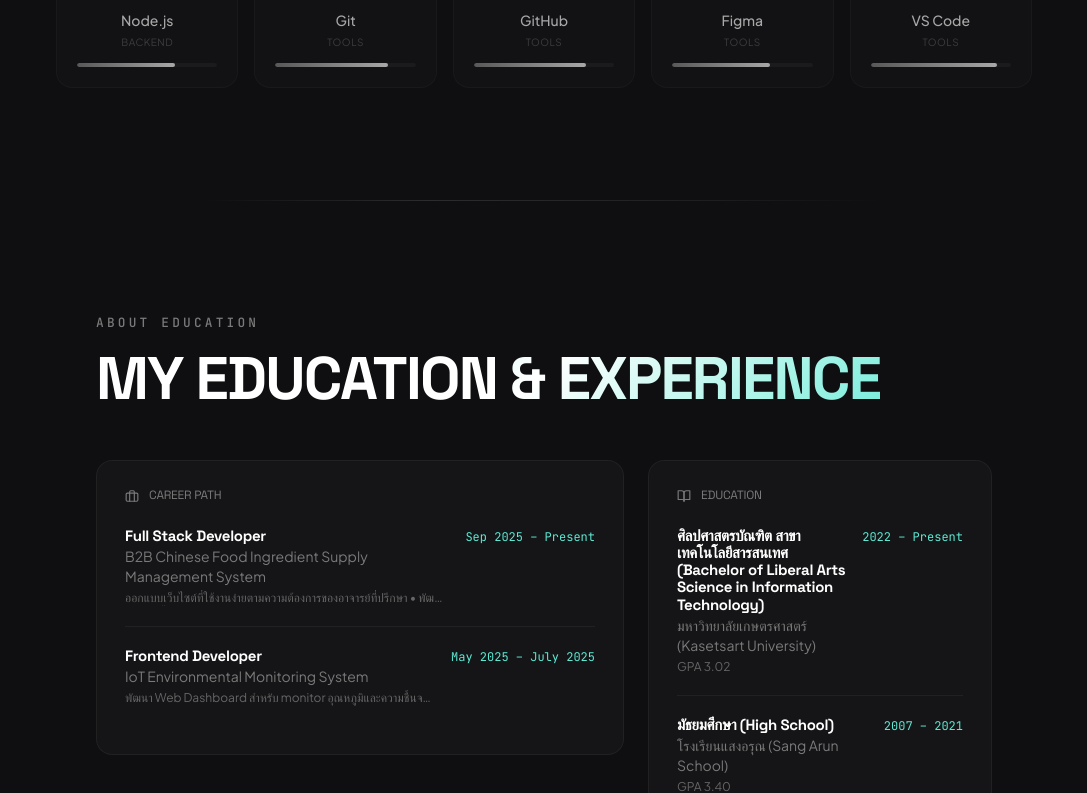
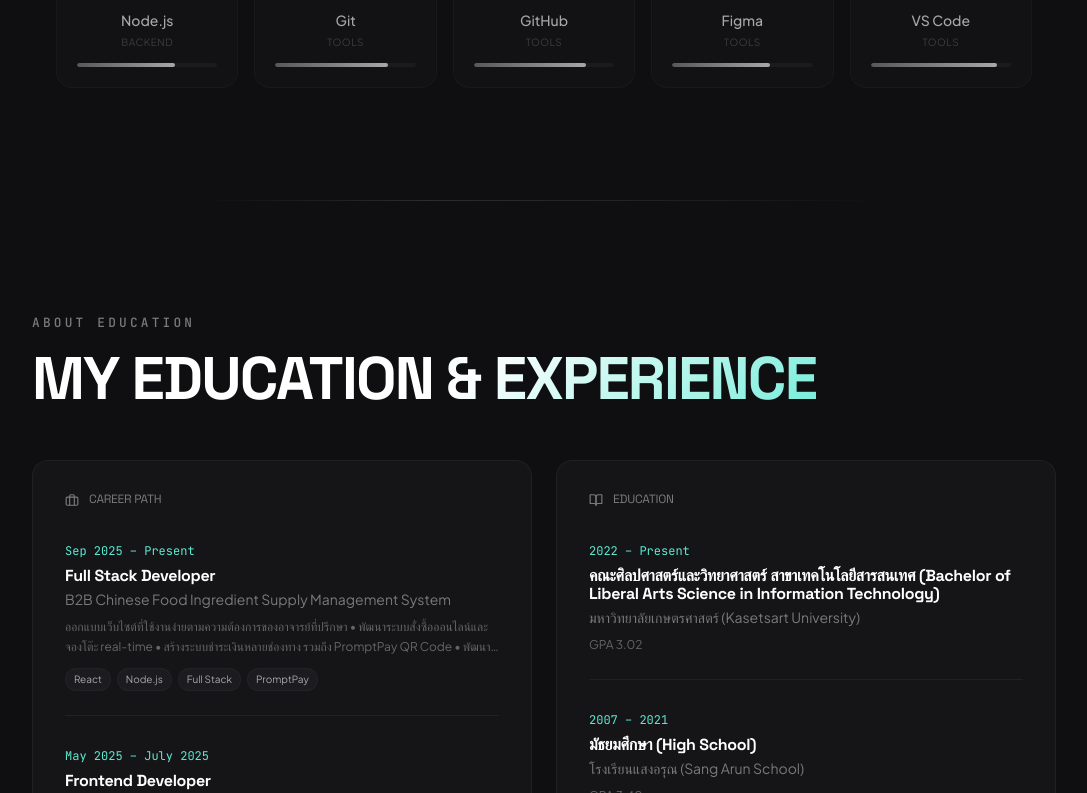
Before and after one commit to rujipob1-png/my_resume, a React (Vite) app: page / in a window 1280 px wide. Shown: the part 2007-2800 px from the top of the page, without its empty margins (96-1183 px from the left). Built offline with nearby package versions, Linux system fonts and the light colour scheme; the HTML template or start-up script is replaced by a standard one.

Commit message:
ล่าสุด

```diff
--- a/src/components/Contact.jsx
+++ b/src/components/Contact.jsx
@@ -50,7 +50,7 @@ export default function Contact() {
         >
           <p className="section-subtext">Get in touch</p>
           <h2 className="section-headtext mt-2">
-            มา<span className="gradient-text"> พูดคุย </span>กัน
+            LET'S<span className="gradient-text"> WORK </span> TOGETHER
           </h2>
           <p className="text-dark-300/70 mt-4 max-w-lg text-[15px]">
             สนใจจะร่วมงานหรือมีคำถามอะไร ส่งข้อความมาได้เลยครับ!
--- a/src/components/Experience.jsx
+++ b/src/components/Experience.jsx
@@ -9,29 +9,44 @@ function CareerItem({ data, index, inView, isLast }) {
       initial={{ opacity: 0, y: 16 }}
       animate={inView ? { opacity: 1, y: 0 } : {}}
       transition={{ delay: 0.1 * index, duration: 0.45, ease: [0.22, 1, 0.36, 1] }}
-      className={`py-5 ${!isLast ? "border-b border-dark-600/30" : ""}`}
+      className={`py-6 ${!isLast ? "border-b border-dark-600/30" : ""}`}
     >
-      <div className="flex items-start justify-between gap-4">
-        <div className="min-w-0">
-          <h3 className="text-[15px] font-bold text-white font-heading leading-snug">
+      {/* Date */}
+      <span className="inline-block text-xs text-accent-400 font-mono mb-2">
+        {data.date}
+      </span>
+
+      {/* Title & company */}
+      <h3 className="text-base font-bold text-white font-heading leading-snug">
         {data.title || data.degree}
       </h3>
-          <p className="text-sm text-dark-400 mt-0.5">
+      <p className="text-sm text-dark-400 mt-1">
         {data.company || data.school}
       </p>
+
+      {/* Summary line */}
       {data.points && (
-            <p className="text-xs text-dark-400/80 mt-1 line-clamp-1">
+        <p className="text-xs text-dark-400/80 mt-2 line-clamp-2 leading-relaxed">
           {data.points.join(" • ")}
         </p>
       )}
       {!data.points && data.description && (
-            <p className="text-xs text-dark-400/80 mt-1">{data.description}</p>
+        <p className="text-xs text-dark-400/80 mt-2 leading-relaxed">{data.description}</p>
       )}
+
+      {/* Tags */}
+      {data.tags && (
+        <div className="flex flex-wrap gap-1.5 mt-3">
+          {data.tags.map((tag) => (
+            <span
+              key={tag}
+              className="text-[10px] px-2 py-0.5 rounded-full bg-dark-700/40 text-dark-300 border border-dark-600/20"
+            >
+              {tag}
+            </span>
+          ))}
         </div>
-        <span className="text-xs text-accent-400 font-mono whitespace-nowrap shrink-0 mt-0.5">
-          {data.date}
-        </span>
-      </div>
+      )}
     </motion.div>
   );
 }
@@ -42,7 +57,7 @@ function SectionCard({ title, icon, items, inView, indexOffset }) {
       initial={{ opacity: 0, y: 24 }}
       animate={inView ? { opacity: 1, y: 0 } : {}}
       transition={{ delay: 0.1 * indexOffset, duration: 0.5, ease: [0.22, 1, 0.36, 1] }}
-      className="rounded-2xl bg-dark-800/50 border border-dark-600/30 p-6 sm:p-7"
+      className="rounded-2xl bg-dark-800/50 border border-dark-600/30 p-7 sm:p-8"
     >
       {/* Card header */}
       <div className="flex items-center gap-2.5 mb-1">
@@ -71,7 +86,7 @@ export default function Experience() {
 
   return (
     <section id="experience" className="section-wrapper py-28 px-6 sm:px-10">
-      <div ref={ref} className="max-w-4xl mx-auto">
+      <div ref={ref} className="max-w-5xl mx-auto">
         {/* Title */}
         <motion.div
           initial={{ opacity: 0, y: 30 }}
@@ -85,9 +100,9 @@ export default function Experience() {
         </motion.div>
 
         {/* Cards grid */}
-        <div className="grid gap-6 lg:grid-cols-5">
-          {/* Career path — takes more space */}
-          <div className="lg:col-span-3">
+        <div className="grid gap-6 lg:grid-cols-2">
+          {/* Career path */}
+          <div>
             <SectionCard
               title="Career Path"
               icon={<FiBriefcase className="w-3.5 h-3.5 text-dark-400" />}
@@ -98,7 +113,7 @@ export default function Experience() {
           </div>
 
           {/* Education */}
-          <div className="lg:col-span-2">
+          <div>
             <SectionCard
               title="Education"
               icon={<FiBookOpen className="w-3.5 h-3.5 text-dark-400" />}
--- a/src/data.js
+++ b/src/data.js
@@ -75,7 +75,7 @@ export const experiences = [
 
 export const education = [
   {
-    degree: "ศิลปศาสตรบัณฑิต สาขาเทคโนโลยีสารสนเทศ (Bachelor of Liberal Arts Science in Information Technology)",
+    degree: "คณะศิลปศาสตร์และวิทยาศาสตร์ สาขาเทคโนโลยีสารสนเทศ (Bachelor of Liberal Arts Science in Information Technology)",
     school: "มหาวิทยาลัยเกษตรศาสตร์ (Kasetsart University)",
     date: "2022 – Present",
     description: "GPA 3.02",
```
Also changed, not shown: index.html (+1 -1 lines). Lines whose indentation alone changed are shown as unchanged.
